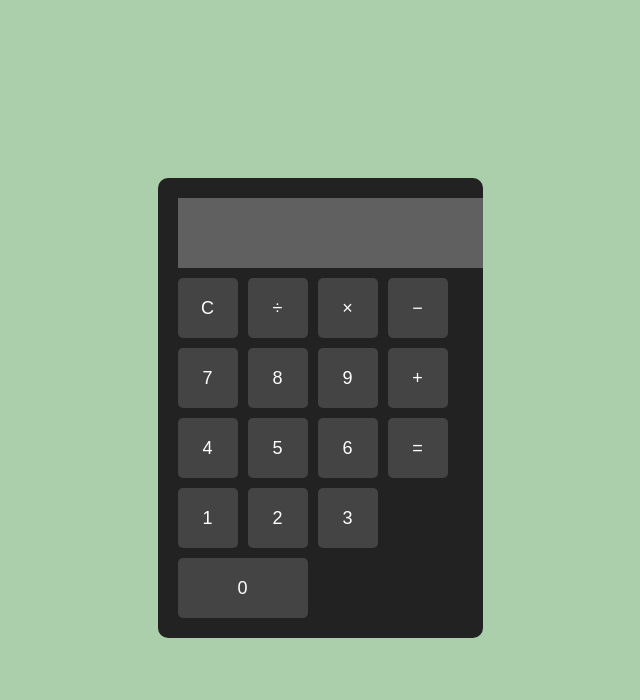
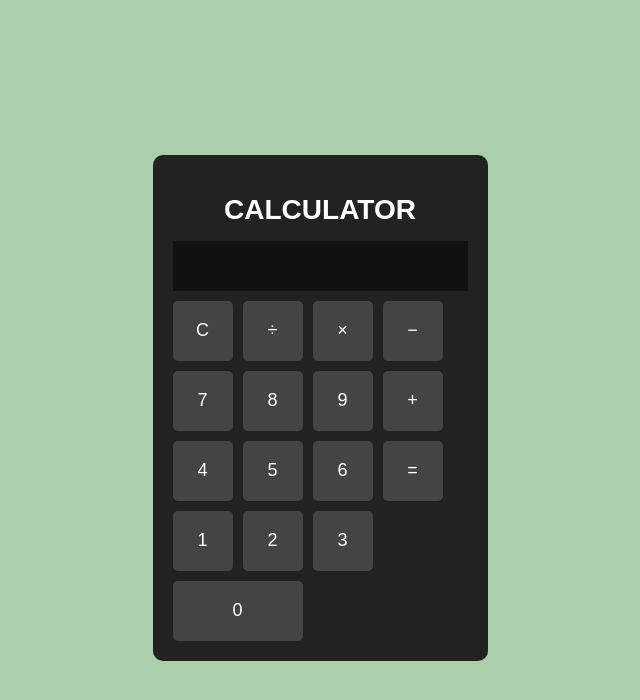
Before and after one commit to faheem007-git/CODSOFT, a plain HTML site: page 3 calculator/calc.html in a window 1280 px wide. Shown: the whole page, without its empty margins (320-960 px from the left). Drawn offline with Linux system fonts and the light colour scheme.

Commit message:
fixed calculator

```diff
--- a/3 calculator/calc.css
+++ b/3 calculator/calc.css
@@ -20,9 +20,11 @@ body {
   font-size: 20px;
   margin-bottom: 10px;
   text-align: right;
-  padding: 10px;
+  padding: 10px 20px 10px 10px;
   border: none;
-  color :white;
+  background: #111;
+  color: white;
+  box-sizing: border-box;
 }
 
 .buttons {
@@ -48,3 +50,10 @@ button:hover {
 .zero {
   grid-column: span 2;
 }
+
+h1 {
+  color: white;
+  text-align: center;
+  margin-bottom: 15px;
+  font-size: 28px;
+}
--- a/3 calculator/calc.html
+++ b/3 calculator/calc.html
@@ -4,10 +4,13 @@
   <meta charset="UTF-8">
   <title>Calculator</title>
   <link rel="stylesheet" href="calc.css">
+
+
 </head>
+
 <body>
-
 <div class="calculator">
+    <h1>CALCULATOR</h1>
   <input type="text" id="display" disabled>
 
   <div class="buttons">
```
